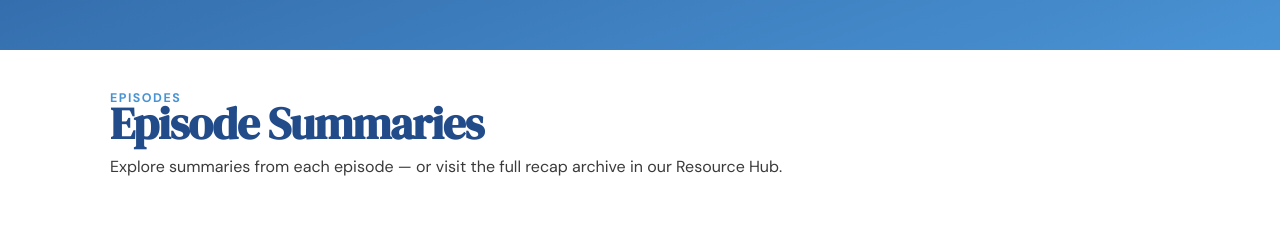
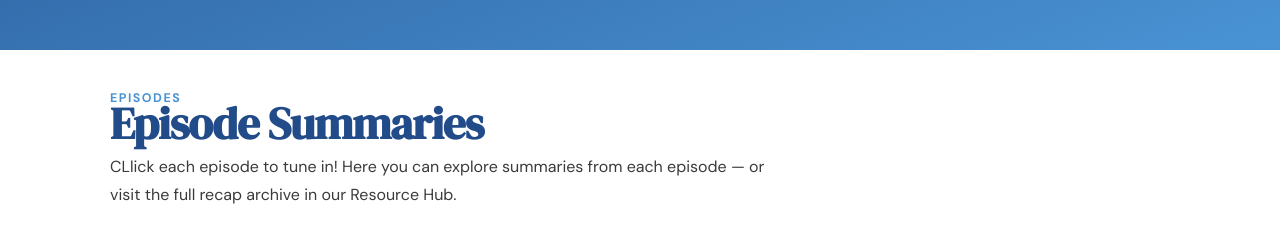
Before and after one commit to behindthemaskpodcast100-hue/Behind-The-Masjk, a plain HTML site: page podcast.html in a window 1280 px wide. Shown: the part 556-782 px from the top of the page. Drawn offline with Linux system fonts and the light colour scheme.

Commit message:
podcast update

```diff
--- a/podcast.html
+++ b/podcast.html
@@ -39,7 +39,7 @@
     <div class="section-inner">
       <div class="section-label">Episodes</div>
       <h2 class="section-title">Episode Summaries</h2>
-      <p class="section-body">Explore summaries from each episode — or visit the full recap archive in our Resource Hub.</p>
+      <p class="section-body">CLlick each episode to tune in! Here you can explore summaries from each episode — or visit the full recap archive in our Resource Hub.</p>
       <div class="episodes-grid">
 
         <div class="episode-card" data-url="https://open.spotify.com/episode/5nndpN6GX7oHWEUr2XVKyI?si=906cac0983d74380">
```
